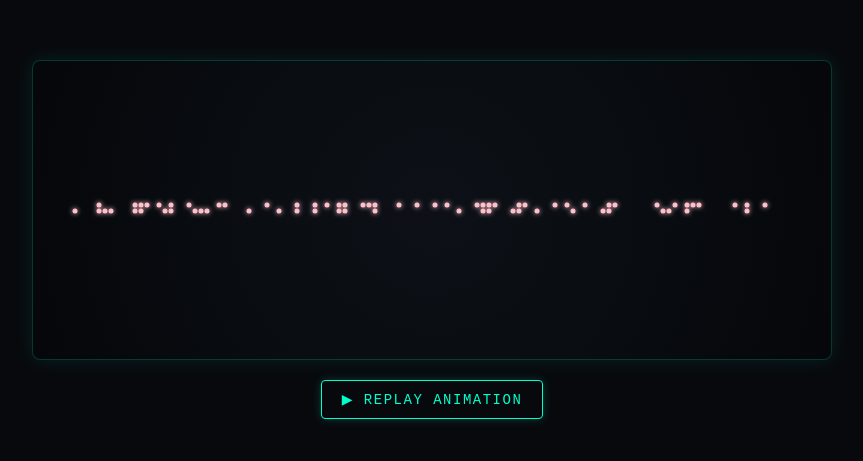
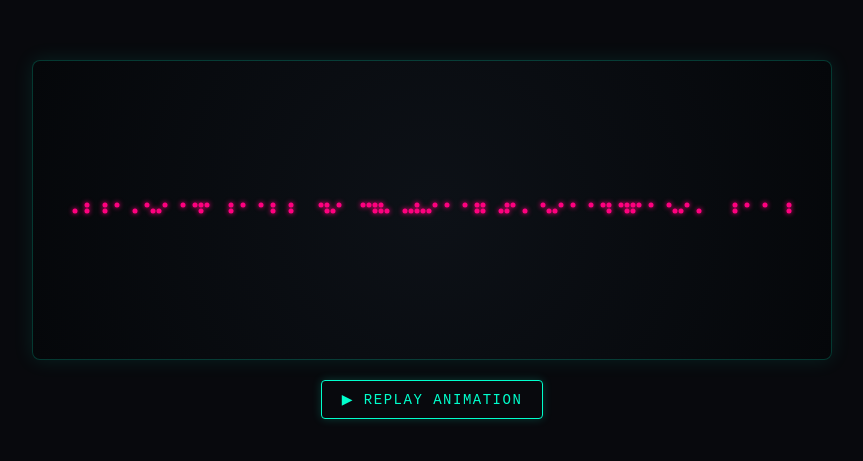
Before and after one commit to mangunayjm/dot-matrix, a plain HTML site: page index.html in a window 1280 px wide. Shown: the part 161-622 px from the top of the page, without its empty margins (208-1071 px from the left). Drawn offline with Linux system fonts and the light colour scheme.

Commit message:
Update index.html

```diff
--- a/index.html
+++ b/index.html
@@ -76,11 +76,11 @@
     // ✏️ EDIT YOUR TEXT AND DISPLAY SETTINGS HERE:
     // ===================================================
     const CONFIG = {
-      text: "Hello! Good Morning :) I hope your class and day goes well today, Idol! <3",       // The message to display
-      color: "#FFC0CB",        // Cyan: #00ffcc | Green: #00ff66 | Pink: #ff007f | Amber: #ffb700
+      text: "Hello! Good Morning :) I hope your class and day goes becomes good, Idol! <3",       // The message to display
+      color: "#ff007f",        // Cyan: #00ffcc | Green: #00ff66 | Pink: #ff007f | Amber: #ffb700
       dotRadius: 2.5,         // Radius of each dot (px)
       dotSpacing: 6,          // Grid spacing (lower = higher dot density)
-      dotsPerFrame: 12,        // Speed (how many dots reveal per frame)
+      dotsPerFrame: 1.5,        // Speed (how many dots reveal per frame)
       glowBlur: 5            // Neon glow blur radius
     };
     // ===================================================
```
